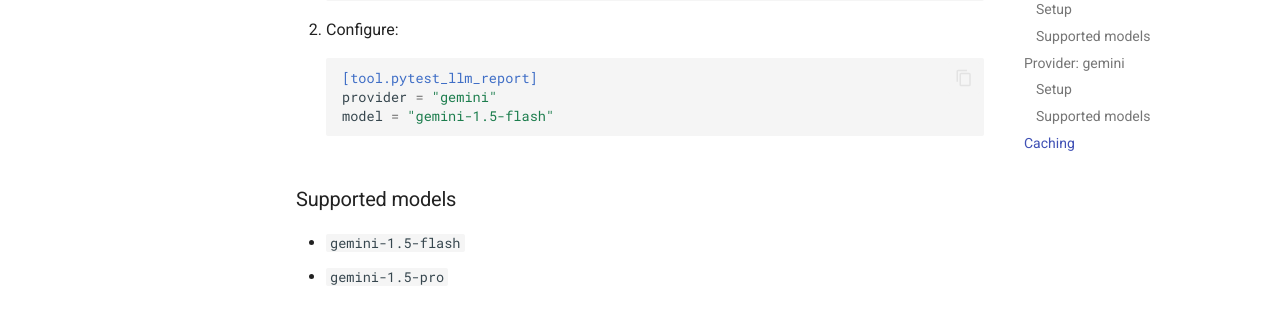
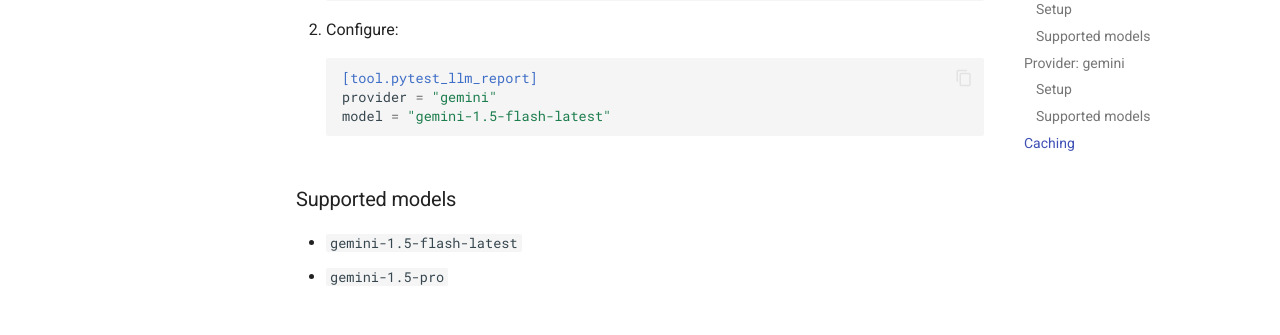
Before and after one commit to palakpsheth/pytest-llm-report, an MkDocs documentation site: the page built from docs/providers.md, in a window 1280 px wide and 900 px high, scrolled down 1816 px. Shown: the part 234-569 px from the top of the window. Built offline with MkDocs 1.6.1 and Material for MkDocs 9.7.7, drawn with Linux system fonts in a browser that asks for light colours; comment, search, counter and statistics services are not loaded.

Commit message:
Update Gemini default model

````diff
--- a/docs/providers.md
+++ b/docs/providers.md
@@ -77,12 +77,12 @@
    ```toml
    [tool.pytest_llm_report]
    provider = "gemini"
-   model = "gemini-1.5-flash"
+   model = "gemini-1.5-flash-latest"
    ```
 
 ### Supported models
 
-- `gemini-1.5-flash`
+- `gemini-1.5-flash-latest`
 - `gemini-1.5-pro`
 
 ## Caching
````
Also changed, not shown: docs/configuration.md (+1 -1 lines), 2 other files.
